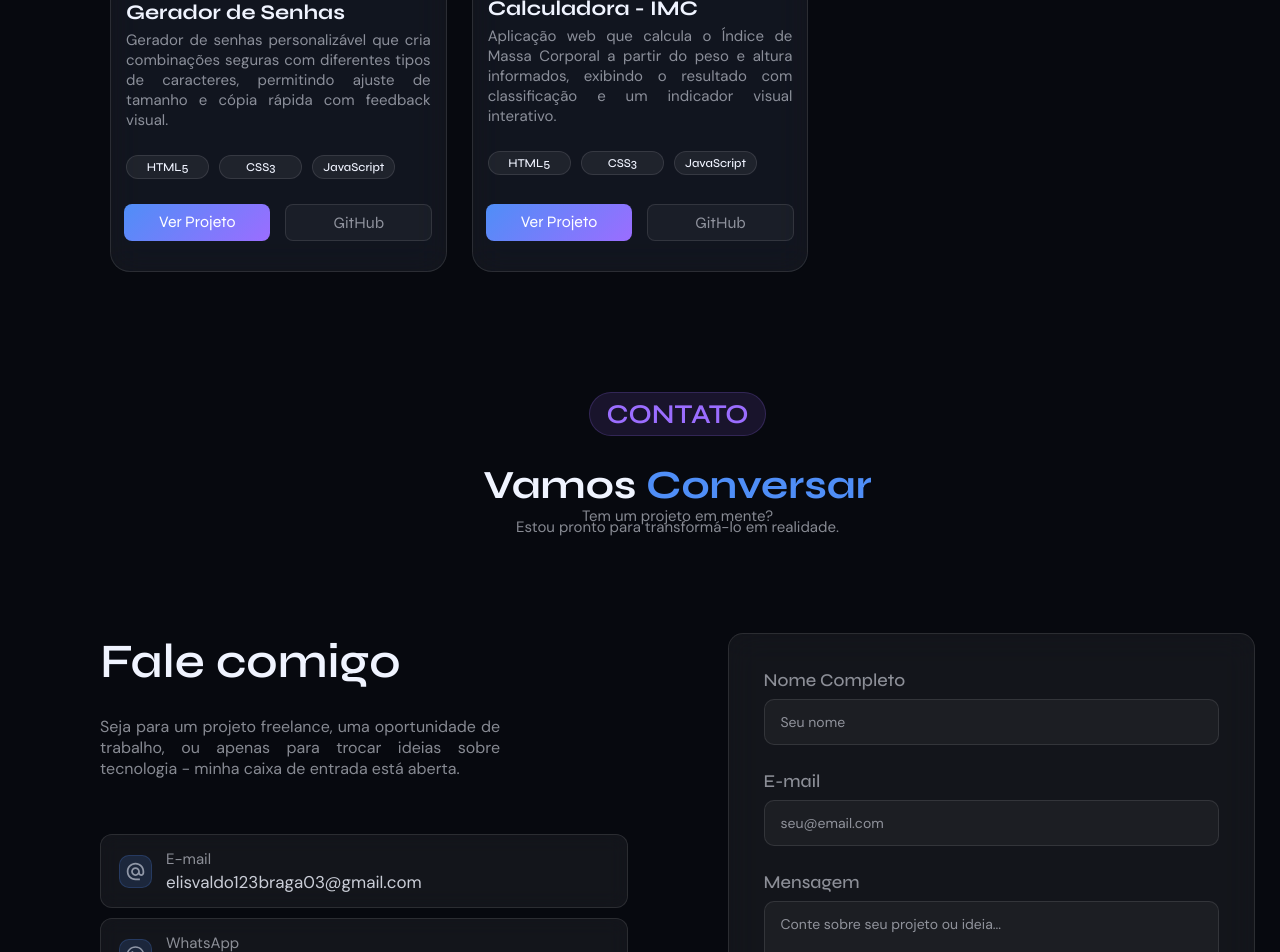
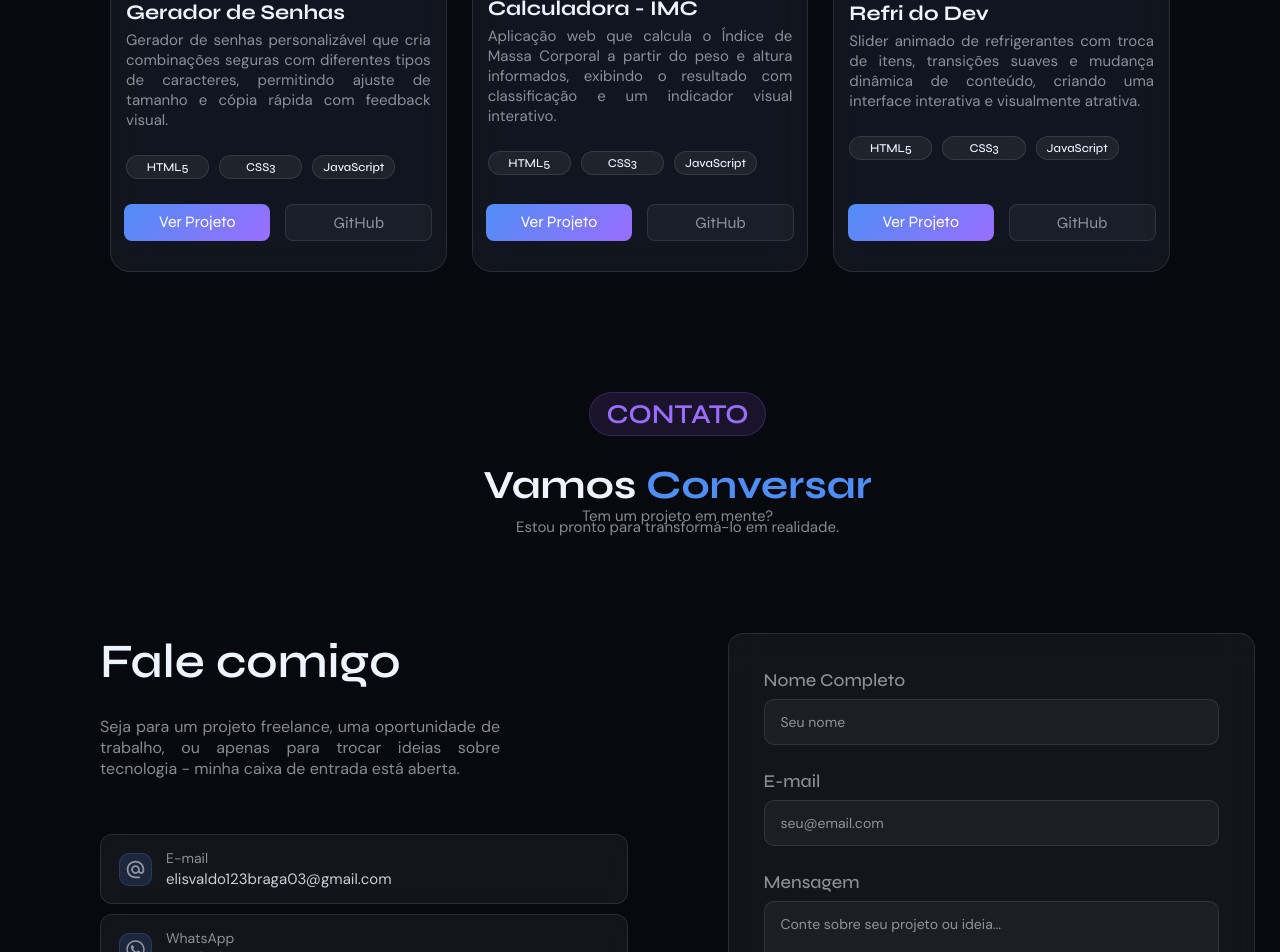
Before and after one commit to elisvaldobraga23/meu-portfolio, a React (Vite) app: page / in a window 1280 px wide. Shown: the part 2760-3712 px from the top of the page. Built offline with nearby package versions, Linux system fonts and the light colour scheme.

Commit message:
Finalização do Projeto

```diff
--- a/src/components/Contato.jsx
+++ b/src/components/Contato.jsx
@@ -86,18 +86,22 @@ export function Contato() {
 
 
             <div className="contatos">
+              <a href="mailto:elisvaldo123braga03@gmail.com" target="_blank">
                 <MdAlternateEmail className="icon" />
                 <div className="contatos-column">
                   <p className="contato-tipo">E-mail</p>
                   <p className="contato-info">elisvaldo123braga03@gmail.com</p>
                 </div>
+              </a>
             </div>
           <div className="contatos">
+            <a href="https://wa.me/5588996292920" target="_blank">
               <FaWhatsapp className="icon" />
               <div className="contatos-column">
                 <p className="contato-tipo">WhatsApp</p>
                 <p className="contato-info">+55 (88) 9 9629-2920</p>
             </div>
+            </a>
           </div>
           <div className="contatos">
             <FaLocationDot className="icon" />
@@ -107,13 +111,13 @@ export function Contato() {
             </div>
           </div>
           <div className="redes-sociais">
-            <a title="GitHub" className="rede-social icon" href="#">
+            <a href="https://github.com/elisvaldobraga23" target="_blank" title="GitHub" className="rede-social icon">
               <FaGithub />
             </a>
-            <a title="Linkedin" className="rede-social" href="#">
+            <a href="https://www.linkedin.com/in/elisvaldo-braga/" target="_blank" title="Linkedin" className="rede-social">
               <FaLinkedin />
             </a>
-            <a title="Instagram" className="rede-social" href="#">
+            <a href="https://www.instagram.com/elisvaldobraga/" target="_blank" title="Instagram" className="rede-social">
               <FaInstagram />
             </a>
           </div>
--- a/src/data/projetos.js
+++ b/src/data/projetos.js
@@ -6,6 +6,7 @@ import imgAgenciaViagem from "../assets/img/agencia-viagens.png";
 import imgTelaLogin from "../assets/img/tela-login.png";
 import imgGeradorSenha from "../assets/img/tela-gerador-de-senha.png";
 import imgCalculadoraImc from "../assets/img/calculadora-imc.png";
+import imgRefriDev from "../assets/img/refri-do-dev.png";
 
 export function dataProjetos() {
 
@@ -75,6 +76,14 @@ export function dataProjetos() {
             link: "https://elisvaldobraga23.github.io/calculadora_imc/",
             linkGithub: "https://github.com/elisvaldobraga23/calculadora_imc"
         },
+        projeto09:{
+            Titulo:"Refri do Dev",
+            descricao:"Slider animado de refrigerantes com troca de itens, transições suaves e mudança dinâmica de conteúdo, criando uma interface interativa e visualmente atrativa.",
+            tags:["HTML5", "CSS3", "JavaScript"],
+            img: imgRefriDev,
+            link: "https://elisvaldobraga23.github.io/refri_do_dev/",
+            linkGithub: "https://github.com/elisvaldobraga23/refri_do_dev"
+        },
 
     }
 
--- a/src/styles/Cabecalho.css
+++ b/src/styles/Cabecalho.css
@@ -7,6 +7,7 @@ header{
     background: rgba(7,9,15,0.7);
     border-bottom: 1px solid var(--glass-border);
     transition: background 0.3s;
+    -webkit-tap-highlight-color: transparent;
 }
 
 .cabecalho{
--- a/src/styles/Contato.css
+++ b/src/styles/Contato.css
@@ -4,7 +4,8 @@ section#contato{
     display: flex;
     flex-direction: column;
     align-items: center;
-    /* scroll-margin-top: 50px; */
+    scroll-margin-top: 70px;
+    -webkit-tap-highlight-color: transparent;
 }
 
 section#contato h1.titulo-contato{
@@ -57,7 +58,15 @@ section#contato div.fale-comigo div.contatos{
     backdrop-filter: blur(10px);
     border-radius: 12px;
     transition: 0.2s ease;
+}
 
+section#contato div.fale-comigo div.contatos a{
+    width: 100%;
+    display: flex;
+    align-items: center;
+    gap: 14px;
+    text-decoration: none;
+    cursor: pointer;
 }
 
 section#contato div.fale-comigo div.contatos .icon{
@@ -74,6 +83,7 @@ section#contato div.fale-comigo div.contatos .icon{
     color: var(--text-dim);
 }
 
+section#contato div.fale-comigo div.contatos a p.contato-tipo,
 section#contato div.fale-comigo div.contatos p.contato-tipo{
     font-family: var(--font-b);
     font-size: 14px;
@@ -81,11 +91,18 @@ section#contato div.fale-comigo div.contatos p.contato-tipo{
     margin-bottom: 2px;
 }
 
+section#contato div.fale-comigo div.contatos a p.contato-info,
 section#contato div.fale-comigo div.contatos p.contato-info{
     font-family: var(--font-b);
     font-size: 15px;
     color: #f0f4ffd3;
+}
 
+section#contato div.fale-comigo div.contatos:active{
+    background: var(--blue-dim);
+    color: var(--blue);
+    border-color: rgba(79,142,247,0.5);
+    transform: translateY(-2px);
 }
 
 section#contato div.fale-comigo div.redes-sociais{
--- a/src/styles/Inicio.css
+++ b/src/styles/Inicio.css
@@ -6,6 +6,7 @@ section.inicio{
     flex-direction: column;
     justify-content: center;
     scroll-margin-top: 250px;
+    -webkit-tap-highlight-color: transparent;
 }
 
 section.inicio h1{
--- a/src/styles/Projetos.css
+++ b/src/styles/Projetos.css
@@ -7,6 +7,7 @@ section#projetos{
     margin-bottom: 100px;
     scroll-margin-top: 100px;
     margin: 0 15px;
+    -webkit-tap-highlight-color: transparent;
 }
 
 section#projetos h1.titulo-portfolio{
--- a/src/styles/Rodape.css
+++ b/src/styles/Rodape.css
@@ -9,6 +9,7 @@ footer{
     display: flex;
     flex-direction: column;
     gap: 20px;
+    -webkit-tap-highlight-color: transparent;
 }
 footer p.copy{
     color: var(--text-muted);
--- a/src/styles/Sobre.css
+++ b/src/styles/Sobre.css
@@ -6,6 +6,7 @@ section#sobre{
     flex-direction: column;
     align-items: center;
     scroll-margin-top: 100px;
+    -webkit-tap-highlight-color: transparent;
 }
 
 section#sobre h1.titulo-sobre{
```
Also changed, not shown: src/assets/img/refri-do-dev.png (added). Lines whose indentation alone changed are shown as unchanged.
